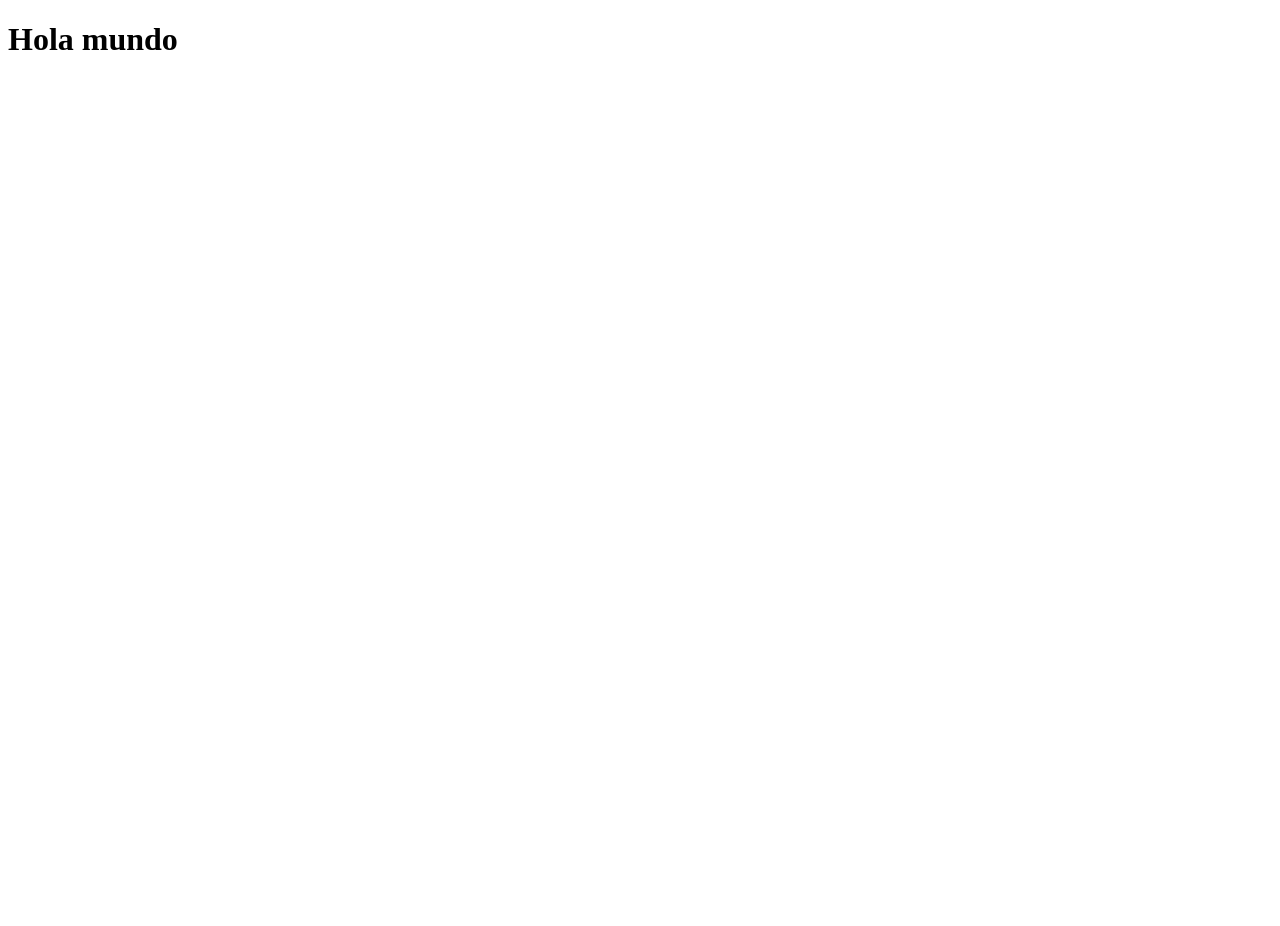
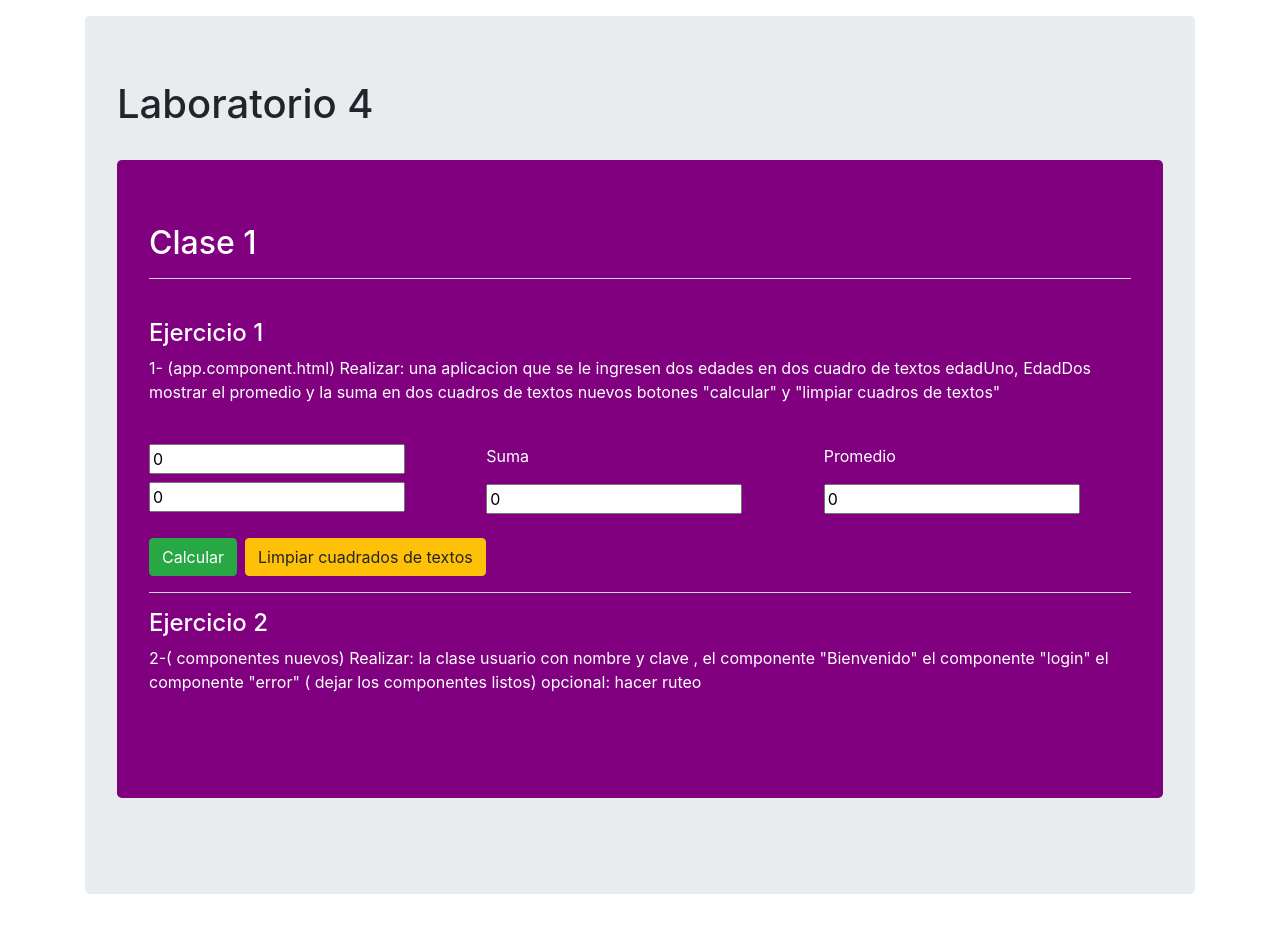
Before and after one commit to lucasmasche00/mi-proyecto-lab4, an Angular app: page / in a window 1280 px wide. Before the commit the page ends 800 px from the top, so only its background shows below. Built offline with nearby package versions, Linux system fonts and the light colour scheme.

Commit message:
Clase 1 Ejercicio 1 Terminado

```diff
--- a/src/app/app.component.html
+++ b/src/app/app.component.html
@@ -1 +1,9 @@
-<h1>Hola mundo</h1>
+<div class="container mt-3">
+  <div class="jumbotron">
+      <h1>Laboratorio 4</h1>
+
+      <br>
+
+      <app-clase1></app-clase1>
+  </div>
+</div>
--- /dev/null
+++ b/src/app/componentes/clase1/clase1.component.html
@@ -0,0 +1,49 @@
+<div class="jumbotron">
+    <h2>Clase 1</h2>
+    <hr>
+    <br>
+
+    <h4>Ejercicio 1</h4>
+    <p>
+        1- (app.component.html) Realizar:
+        una aplicacion que se le ingresen dos edades en dos cuadro de textos
+        edadUno, EdadDos
+        mostrar el promedio y la suma en dos cuadros de textos nuevos
+        botones "calcular" y "limpiar cuadros de textos"
+    </p>
+    <br>
+
+    <div class="row mb-4">
+        <div class="col-4">
+            <input type="number" class="mr-2 mb-2" placeholder="edadUno" [(ngModel)]="suma.edadUno">
+            <input type="number" placeholder="EdadDos" [(ngModel)]="suma.edadDos">
+        </div>
+        <div class="col-4">
+            <p>Suma</p>
+            <input type="number" readonly [value]="suma.suma">
+        </div>
+        <div class="col-4">
+            <p>Promedio</p>
+            <input type="number" readonly [value]="suma.promedio">
+        </div>
+        <br>
+    </div>
+    <button class="btn btn-success mr-2" (click)="suma.calcular()">Calcular</button>
+    <button class="btn btn-warning" (click)="suma.limpiar()">Limpiar cuadrados de textos</button>
+
+    <br>
+    <hr>
+
+    <h4>Ejercicio 2</h4>
+    <p>
+        2-( componentes nuevos) Realizar:
+        la clase usuario con nombre y clave ,
+        el componente "Bienvenido"
+        el componente "login"
+        el componente "error"
+        ( dejar los componentes listos)
+        opcional: hacer ruteo
+    </p>
+    <br>
+
+</div>
--- /dev/null
+++ b/src/app/componentes/clase1/clase1.component.scss
@@ -0,0 +1,8 @@
+.jumbotron {
+    background-color: purple;
+    color: white;
+}
+
+hr {
+    background-color: #eee;
+}
--- /dev/null
+++ b/src/app/componentes/clase1/clase1.component.ts
@@ -0,0 +1,20 @@
+import { Component, OnInit } from '@angular/core';
+import { Suma } from 'src/app/entidades/suma';
+
+@Component({
+  selector: 'app-clase1',
+  templateUrl: './clase1.component.html',
+  styleUrls: ['./clase1.component.scss']
+})
+export class Clase1Component implements OnInit {
+
+  suma: Suma;
+
+  constructor() {
+    this.suma = new Suma();
+  }
+
+  ngOnInit(): void {
+  }
+
+}
--- /dev/null
+++ b/src/app/entidades/suma.ts
@@ -0,0 +1,26 @@
+export class Suma {
+    edadUno: number = 0;
+    edadDos: number = 0;
+    promedio: number = 0;
+    suma: number = 0;
+
+    private sumar(): void {
+        this.suma = this.edadUno + this.edadDos;
+    }
+
+    private promediar(): void {
+        this.promedio = this.suma != 0 ? this.suma / 2 : 0;
+    }
+
+    public calcular(): void {
+        this.sumar();
+        this.promediar();
+    }
+
+    public limpiar(): void {
+        this.edadUno = 0;
+        this.edadDos = 0;
+        this.promedio = 0;
+        this.suma = 0;
+    }
+}
--- a/src/index.html
+++ b/src/index.html
@@ -6,6 +6,8 @@
   <base href="/">
   <meta name="viewport" content="width=device-width, initial-scale=1">
   <link rel="icon" type="image/x-icon" href="favicon.ico">
+  <link rel="stylesheet" href="https://cdn.jsdelivr.net/npm/bootstrap@4.6.1/dist/css/bootstrap.min.css" integrity="sha384-zCbKRCUGaJDkqS1kPbPd7TveP5iyJE0EjAuZQTgFLD2ylzuqKfdKlfG/eSrtxUkn" crossorigin="anonymous">
+  <link href="https://fonts.googleapis.com/css?family=Asap" rel="stylesheet">
 </head>
 <body>
   <app-root></app-root>
```
Also changed, not shown: src/app/app.module.ts (+6 -2 lines), 2 other files (tests, documents, lock files or other folders).
